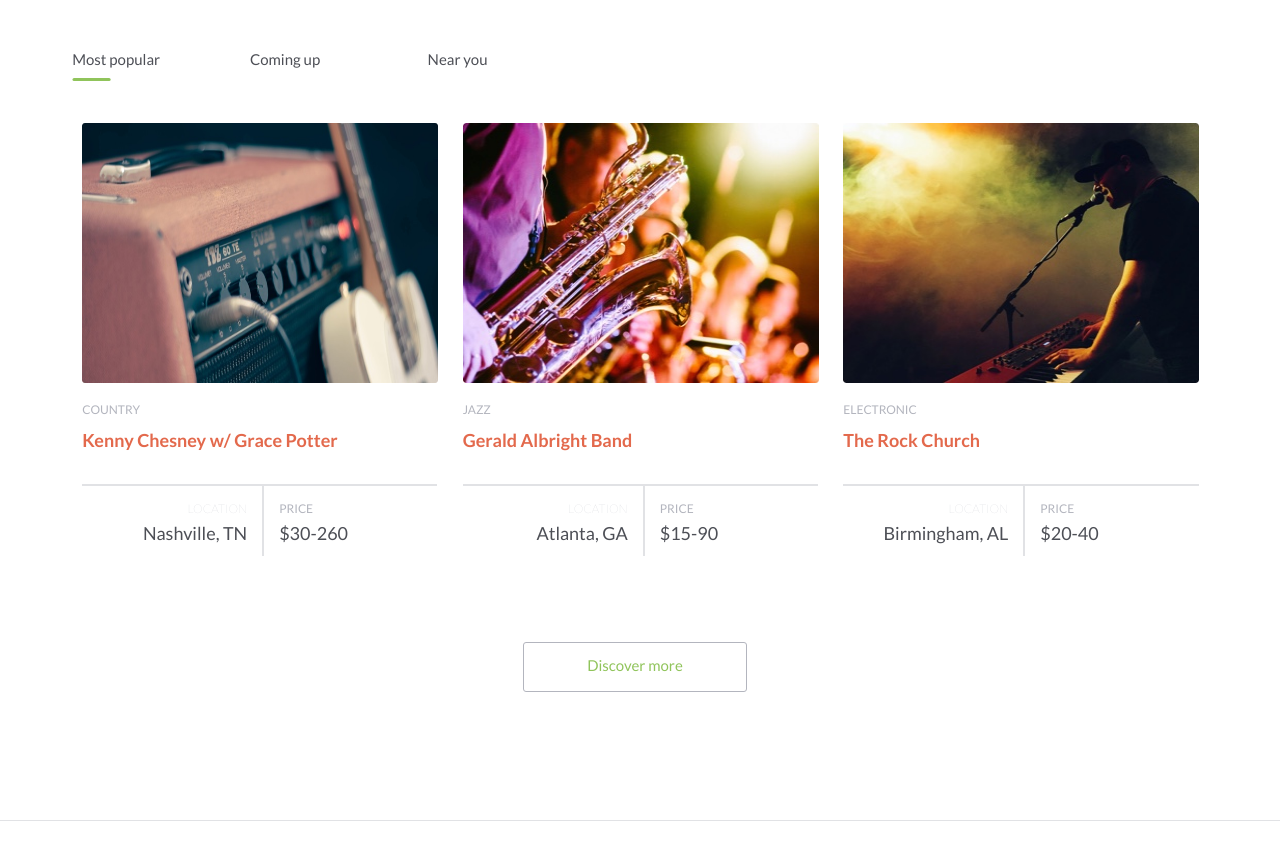
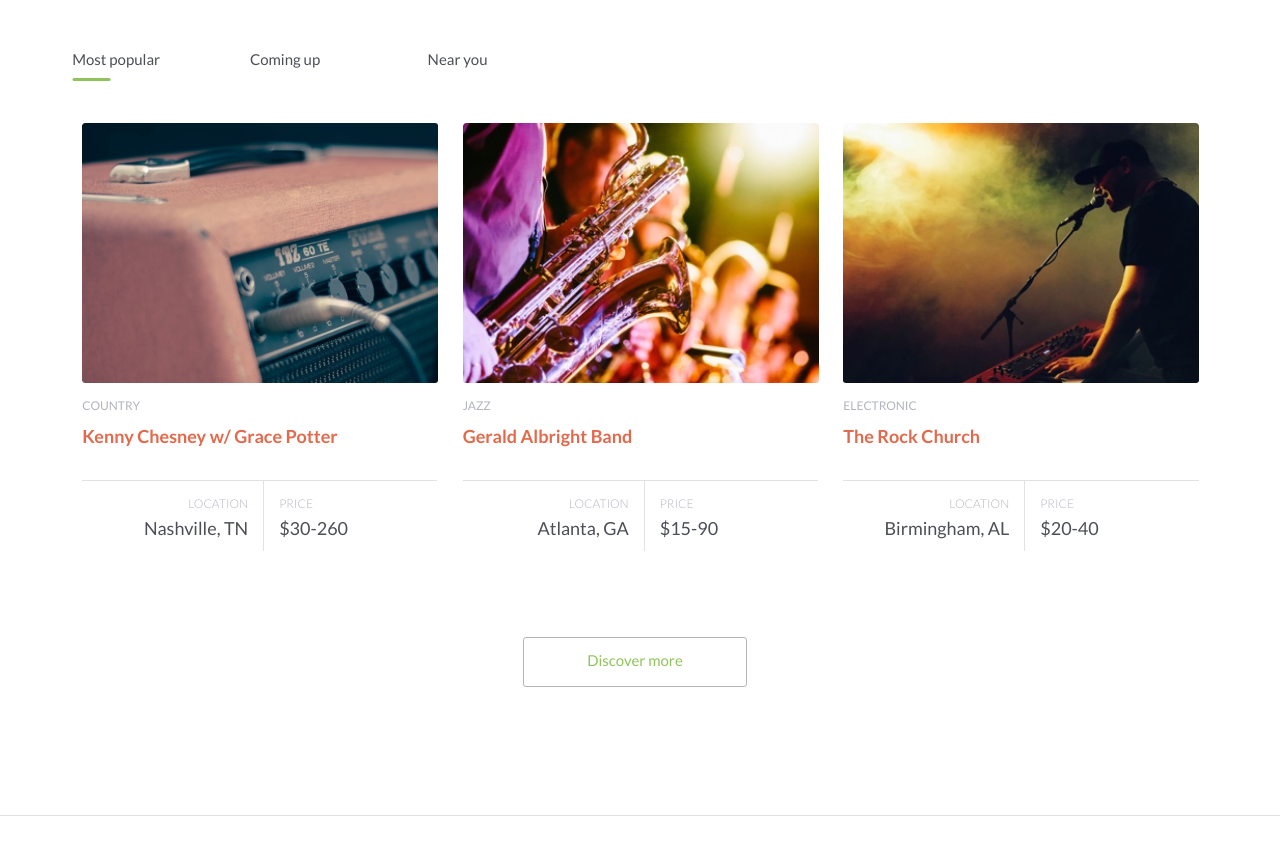
Before and after one commit to freddyroberts/CaddisTest, a website: page index.html in a window 1280 px wide. Shown: the part 670-1518 px from the top of the page. Drawn offline with Linux system fonts and the light colour scheme.

Commit message:
fixed img for featured, and font weights

```diff
--- a/index.html
+++ b/index.html
@@ -55,7 +55,8 @@
            <a class="featuredLinks nearYou" href="#">Near you</a>
          </div>
          <div class="eventOne events">
-           <img class="artistPhoto artistOne" src="assets/chesney.jpg" alt="Kenny Chesney">
+           <div class="artistPhoto artistOne"></div>
+           <!-- <img class="artistPhoto artistOne" src="assets/chesney.jpg" alt="Kenny Chesney"> -->
            <div class="info">
              <span class="genre" >Country</span>
              <h2><a class="artist" href="#">Kenny Chesney w/ Grace Potter</a></h2>
@@ -71,7 +72,8 @@
          </div>
 
          <div class="eventTwo events">
-           <img class="artistPhoto artistTwo" src="assets/gerald-albright.jpg" alt="Gerald Albright">
+           <div class="artistPhoto artistTwo"></div>
+           <!-- <img class="artistPhoto artistTwo" src="assets/gerald-albright.jpg" alt="Gerald Albright"> -->
            <div class="info">
              <span class="genre" >Jazz</span>
              <h2><a class="artist" href="#">Gerald Albright Band</a></h2>
@@ -87,7 +89,8 @@
          </div>
 
          <div class="eventThree events">
-           <img class="artistPhoto artistThree" src="assets/the-rock-church.jpg" alt="The Rock Church">
+           <div class="artistPhoto artistThree"></div>
+           <!-- <img class="artistPhoto artistThree" src="assets/the-rock-church.jpg" alt="The Rock Church"> -->
            <div class="info">
              <span class="genre" >Electronic</span>
              <h2><a class="artist" href="#">The Rock Church</a></h2>
@@ -109,8 +112,8 @@
        <footer class="footer" role="contentinfo">
          <div class="socialNav">
            <a class="socialLinks" href="https://www.facebook.com"><i class="icon-facebook-circled"></i></a>
-           <a class="socialLinks" href="https://twitter.com"><i  class="icon-twitter-circled"></i></a>
-           <a class="socialLinks" href="https://plus.google.com"><i  class="icon-gplus-circled"></i></a>
+           <a class="socialLinks" href="https://twitter.com"><i class="icon-twitter-circled"></i></a>
+           <a class="socialLinks" href="https://plus.google.com"><i class="icon-gplus-circled"></i></a>
          </div>
            <div class="copyright_policy">
              <small class="copyright">&copy; 2015 Caddis</small>
--- a/styles/breakpoints/_desktop.scss
+++ b/styles/breakpoints/_desktop.scss
@@ -1,5 +1,5 @@
 
-$desktop: new-breakpoint(min-width 769px max-width 1280px 4);
+$desktop: new-breakpoint(min-width 769px 4);
 
 @include media($desktop) {
   // HEADER ---
--- a/styles/breakpoints/_mobile.scss
+++ b/styles/breakpoints/_mobile.scss
@@ -27,6 +27,7 @@
       text-align: right;
       &:hover {
         color: $registerColor;
+        transition: 0.6s;
       }
     }
 
@@ -92,7 +93,7 @@
     @include pad(1.875rem 1.5rem 1.875rem 1.5rem);
     margin: 0;
     line-height: 2.875rem;
-    font-weight: 100;
+    font-weight: 300;
     font-size: 2.625rem;
     font-family: 'Lato', sans-serif;
     color: $heroColor;
@@ -179,6 +180,8 @@
       color: $findBtnColor;
       &:hover {
         cursor: pointer;
+        color: $featuredNavColor;
+        transition: 0.6s;
       }
     }
   }
@@ -212,10 +215,28 @@
     }
   }
 
+  .artistOne{
+    background-image: url('../assets/chesney.jpg');
+    background-repeat: no-repeat;
+    background-size: cover;
+  }
 
+  .artistTwo {
+    background-image: url('../assets/gerald-albright.jpg');
+    background-repeat: no-repeat;
+    background-size: cover;
+  }
+
+  .artistThree {
+    background-image: url('../assets/the-rock-church.jpg');
+    background-repeat: no-repeat;
+    background-size: cover;
+  }
 
   .artistPhoto {
-    width: 80%;
+    @include span-columns(12 of 12);
+    // @include shift(0.5);
+    // width: 80%;
     margin-top: 1.875rem;
     border-radius: 0.1875rem;
     height: 16.38rem;
@@ -232,6 +253,7 @@
       font-size: 0.75rem;
       text-transform: uppercase;
       font-family: 'Lato', sans-serif;
+      font-weight: 400;
     }
     .artist {
       @include span-columns(8 of 8);
@@ -241,7 +263,11 @@
       text-decoration: none;
       font-family: 'Lato', sans-serif;
       font-size: 1.125rem;
+      font-weight: 700;
       color: $eventTitleColor;
+      &:hover {
+        color: #BB4428;
+      }
     }
   }
 
@@ -250,8 +276,8 @@
     @include shift(0.9);
     @include pad(0.625rem 0.9375rem 0.625rem 0.625rem);
     @include omega;
-    border-top: 0.125rem solid #E1E2E5;
-    border-right: 0.125rem solid #E1E2E5;
+    border-top: 1px solid #E1E2E5;
+    border-right: 1px solid #E1E2E5;
     text-align: right;
     line-height: 1.5625em;
     font-family: 'Lato', sans-serif;
@@ -259,13 +285,14 @@
       margin: 0;
       font-size: 0.75rem;
       text-transform: uppercase;
-      font-weight: lighter;
       color: $eventLocationColor;
       letter-spacing: 0.5;
+      font-weight: 300;
     }
      .location-description {
        margin: 0;
        font-size: 1rem;
+       font-weight: 400;
        color: $eventCityColor;
      }
   }
@@ -273,13 +300,14 @@
   .price {
     @include span-columns(3.2 of 8);
     @include pad(0.625rem 0.625rem 0.625rem 0.9375rem);
-    border-top: 0.125rem solid #E1E2E5;
+    border-top: 1px solid #E1E2E5;
     text-align: left;
     line-height: 1.5625em;
     font-family: 'Lato', sans-serif;
     .price-term {
       margin: 0;
       font-size: 0.75rem;
+      font-weight: 300;
       text-transform: uppercase;
       color: $eventLocationColor;
       letter-spacing: 0.5;
@@ -287,6 +315,7 @@
      .price-description {
        margin: 0;
        font-size: 1rem;
+       font-weight: 400;
        color: $eventCityColor;
      }
   }
@@ -326,7 +355,7 @@
   line-height: 1.875rem;
   border-top: 0.0625rem solid #E1E2E5;
   font-family: 'Lato', sans-serif;
-  font-weight: 100;
+  font-weight: 300;
   height: 8.75rem;
   color: $footerColor;
   font-size: 0.8125rem;
--- a/styles/breakpoints/_tablet.scss
+++ b/styles/breakpoints/_tablet.scss
@@ -17,7 +17,7 @@
 
       .hiddenlinks {
         font-family: 'Lato', sans-serif;
-        font-weight: 100;
+        font-weight: 300;
         color: #fff;
         font-size: 0.8125rem;
         line-height: 2.6625em;
```
Also changed, not shown: styles/styles.css.
